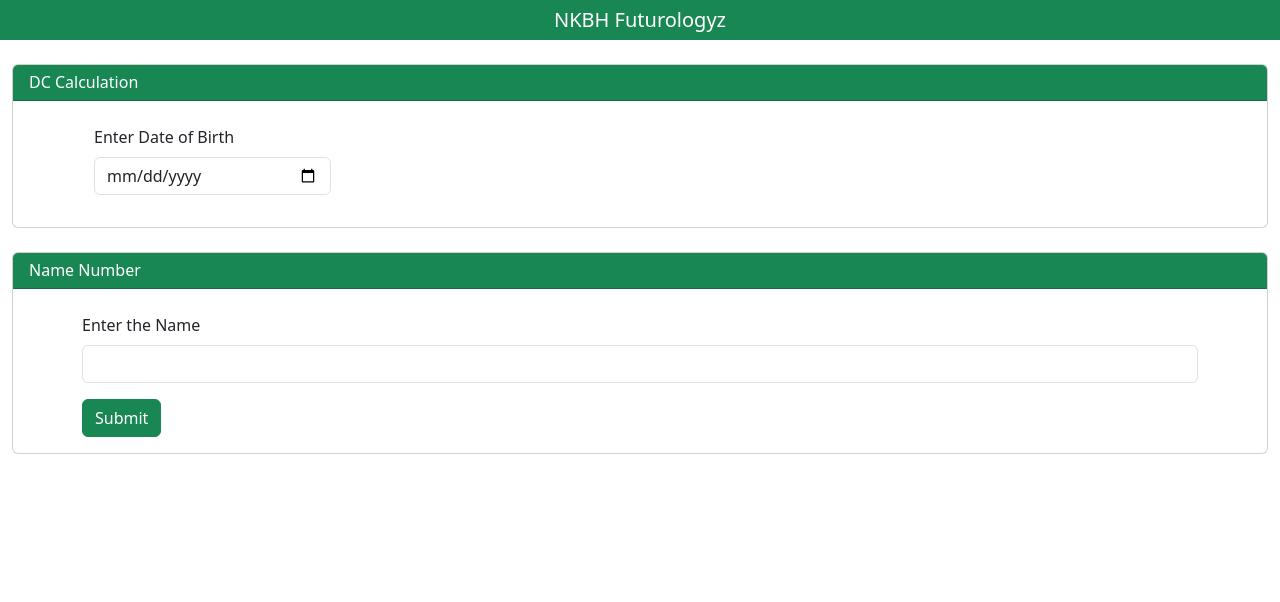
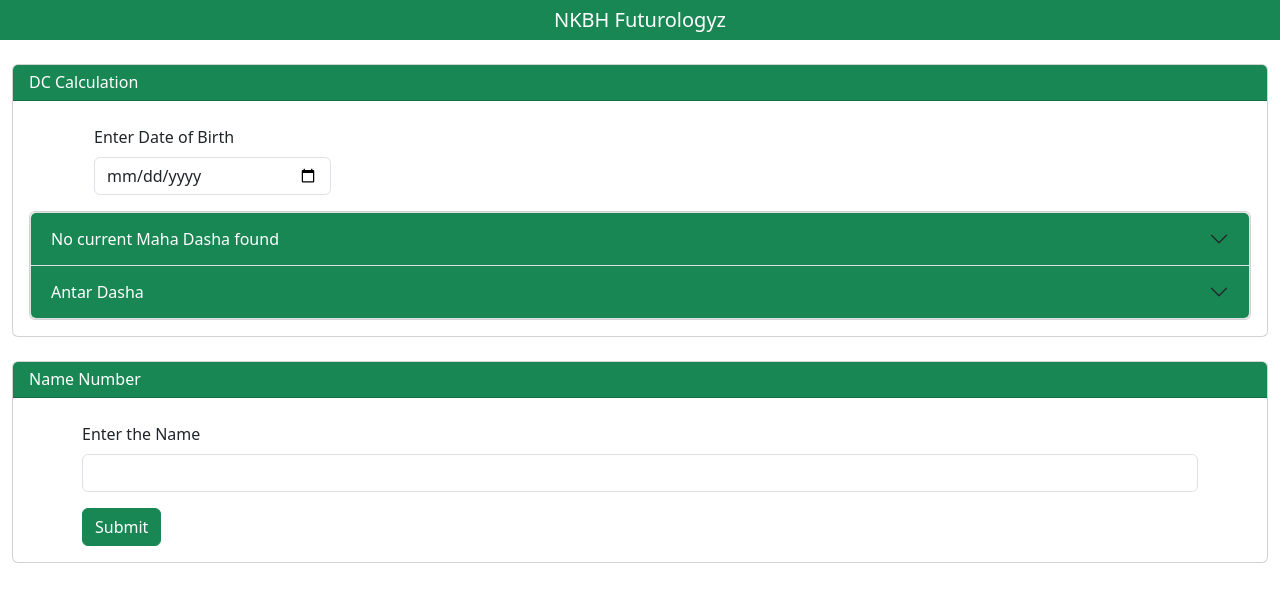
Before and after one commit to nagarajbiradar18/NKBH-Futurologyz, a React (Vite) app: page / in a window 1280 px wide. Shown: the top 602 px of the page. Built offline with nearby package versions, Linux system fonts and the light colour scheme.

Commit message:
Maha Dasha added

```diff
--- a/src/components/Driver.jsx
+++ b/src/components/Driver.jsx
@@ -1,4 +1,5 @@
 import { useRef, useState, useEffect } from "react";
+import Mahadasha from './Mahadasha';
 import ReactStars from "react-rating-stars-component";
 
 const firstExample = {
@@ -24,7 +25,8 @@ const Driver = () => {
     const [characteristics, setCharacteristics] = useState({})
     const [numberSum, setNumberSum] = useState(0);
     const [fullNumberSum, setFullNumberSum] = useState(0);
-    const [ratingValue, setRatingValue] = useState({})
+    const [ratingValue, setRatingValue] = useState({});
+    const [birthYear, setBirthYear] = useState(0);
 
 
     const dateChangeHandler = (event) => {
@@ -40,6 +42,7 @@ const Driver = () => {
         const day = (date.getDate()).toString();
         const month = (date.getMonth() + 1).toString();
         const year = (date.getFullYear()).toString();
+        setBirthYear(year);
         // console.log(day, month, year)
         setDriver(digital_root(day))
         setConductor(digital_root(day + month + year));
@@ -177,6 +180,10 @@ const Driver = () => {
                 </div>
             </div>
 
+            <div className="card">
+                <Mahadasha propsY={birthYear} propsD={driver}/>
+            </div>
+
         </div>
     )
 
--- /dev/null
+++ b/src/components/Mahadasha.jsx
@@ -0,0 +1,130 @@
+import { useEffect, useState } from "react";
+
+const Mahadasha = (props) => {
+    const { propsD, propsY } = props;
+
+    const [driver, setDriver] = useState(propsD);
+    const [birthYear, setBirthYear] = useState(propsY);
+    const [mahaDashaObject, setMahaDashaObject] = useState([]);
+    const [currentYear, serCurrentYear] = useState(new Date().getFullYear())
+
+    useEffect(() => {
+        // Update state whenever props change
+        setDriver(propsD);
+        setBirthYear(propsY);
+        console.log("Updated driver:", propsD);
+        console.log("Updated birthYear:", propsY, currentYear);
+
+        // Create a new object to update the MahaDasha state
+
+
+        // Call the helper function
+        driver && createMahaDashaObject(propsD, propsY, currentYear);
+    }, [propsD, propsY]); // Dependency array ensures effect runs on prop change
+
+    useEffect(() => {
+        console.log("Updated mahaDashaObject:", mahaDashaObject);
+    }, [mahaDashaObject])
+
+    const createMahaDashaObject = (propsD, propsY, currentYear) => {
+        let fromYear = Number(propsY);
+        let dashaCounter = Number(propsD);
+        let toYear = Number(fromYear) + Number(dashaCounter);
+
+        // Start with the initial object
+        const tempMDObj = [{ dashaCounter: dashaCounter, fromYear: fromYear, toYear: toYear }];
+        console.log("Initial tempMDObj:", tempMDObj);
+
+        // Iteratively add dasha objects until the current year is reached
+        while (fromYear < currentYear+20) {
+            fromYear = toYear;
+            dashaCounter = dashaCounter < 9 ? dashaCounter + 1 : 1; // Cycle dashaCounter from 1 to 9
+            toYear = Number(fromYear) + Number(dashaCounter);
+
+            // Add the new entry to the temporary array
+            tempMDObj.push({ dashaCounter: dashaCounter, fromYear: fromYear, toYear: toYear });
+        }
+
+        console.log("Final tempMDObj:", tempMDObj);
+
+        // Update the state after the loop completes
+        setMahaDashaObject(tempMDObj);
+    };
+
+    const currentMahaDasha = () => {
+        return mahaDashaObject.find((item) => {
+          return item.fromYear <= currentYear && item.toYear > currentYear;
+        });
+      };
+
+      const currentDasha = currentMahaDasha(); // Get the current Maha Dasha object once
+
+    return (
+        <div>
+
+<div className="accordion" id="accordionExample">
+  <div className="accordion-item">
+    <h2 className="accordion-header">
+      <button className="accordion-button collapsed text-bg-success" type="button" data-bs-toggle="collapse" data-bs-target="#collapseOne" aria-expanded="true" aria-controls="collapseOne">
+      <div> {currentDasha ? (
+      <div>
+        Maha Dasha {currentDasha.dashaCounter} == {currentDasha.fromYear} to {currentDasha.toYear}
+      </div>
+    ) : (
+      <div>No current Maha Dasha found</div>
+    )}</div>
+      </button>
+    </h2>
+    <div id="collapseOne" class="accordion-collapse collapse" data-bs-parent="#accordionExample">
+      <div className="accordion-body">
+
+        <table className="table table-success table-striped">
+  <thead>
+    <tr>
+      <th scope="col">#</th>
+      <th scope="col">MahaDasha</th>
+      <th scope="col">fromYear</th>
+      <th scope="col">toYear</th>
+    </tr>
+  </thead>
+  <tbody>
+    {mahaDashaObject.map((item, index) => {
+        // Check if the condition is satisfied
+        const isCurrentYearInRange = item.fromYear <= currentYear && item.toYear > currentYear;
+
+        return (
+            <tr
+            key={index}
+            className={isCurrentYearInRange ? "table-warning" : ""}
+            >
+                <th scope="row">{index}</th>
+                <td>{item.dashaCounter}</td>
+                <td>{item.fromYear}</td>
+                <td>{item.toYear}</td>
+            </tr>
+        );
+    })}
+</tbody>
+
+</table>
+      </div>
+    </div>
+  </div>
+  <div className="accordion-item">
+    <h2 className="accordion-header">
+      <button class="accordion-button collapsed text-bg-success" type="button" data-bs-toggle="collapse" data-bs-target="#collapseTwo" aria-expanded="false" aria-controls="collapseTwo">
+        <div>Antar Dasha</div>
+      </button>
+    </h2>
+    <div id="collapseTwo" className="accordion-collapse collapse" data-bs-parent="#accordionExample">
+      <div className="accordion-body">
+        <strong>This is the second item's accordion body.</strong> It is hidden by default, until the collapse plugin adds the appropriate classes that we use to style each element. These classes control the overall appearance, as well as the showing and hiding via CSS transitions. You can modify any of this with custom CSS or overriding our default variables. It's also worth noting that just about any HTML can go within the <code>.accordion-body</code>, though the transition does limit overflow.
+      </div>
+    </div>
+  </div>
+</div>
+        </div>
+    );
+};
+
+export default Mahadasha;
```
